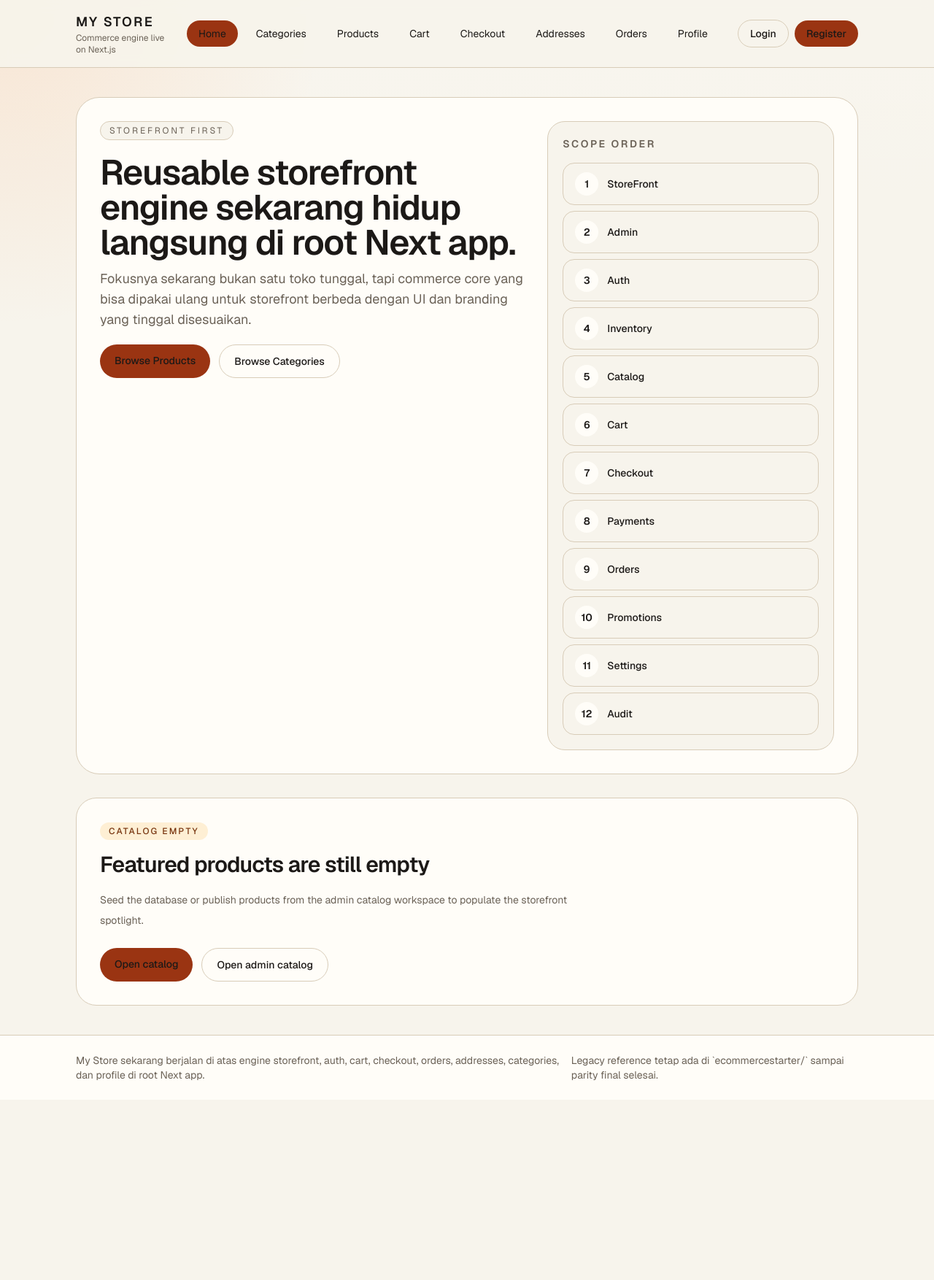
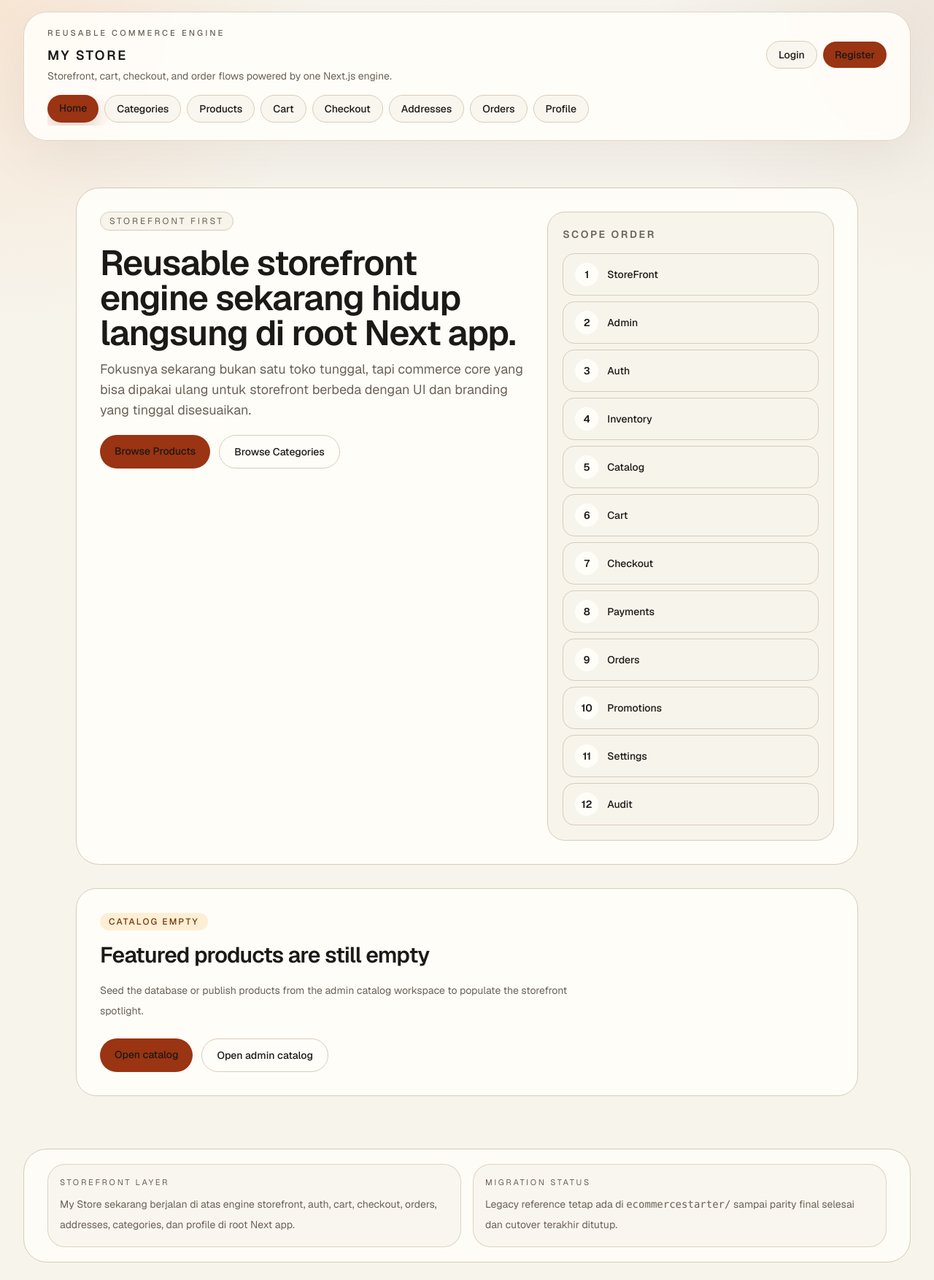
Before and after one commit to rayhanyovi/e-commerce-engine, a Next.js app: page / in a window 1280 px wide. Shown: the whole page at 73% size. Before the commit the page ends 1507 px from the top, so only its background shows below. Built offline with nearby package versions, Linux system fonts and the light colour scheme; no server answers; the database is empty.

Commit message:
ui: Align storefront and admin shells

```diff
--- a/app/globals.css
+++ b/app/globals.css
@@ -145,6 +145,7 @@ body {
   background: var(--background);
   background-image:
     radial-gradient(circle at top left, rgb(249 115 22 / 0.12), transparent 28rem),
+    radial-gradient(circle at top right, rgb(124 45 18 / 0.08), transparent 24rem),
     linear-gradient(180deg, rgb(255 255 255 / 0.14), transparent 20rem);
   color: var(--foreground);
   font-family: var(--font-geist-sans), sans-serif;
--- a/src/components/layout/admin-shell.tsx
+++ b/src/components/layout/admin-shell.tsx
@@ -4,7 +4,7 @@ import Link from "next/link";
 import { usePathname } from "next/navigation";
 
 import { LogoutButton } from "@/components/auth/logout-button";
-import { adminNav } from "@/config/navigation";
+import { adminNav, isNavigationItemActive } from "@/config/navigation";
 
 export function AdminShell({
   children,
@@ -22,30 +22,34 @@ export function AdminShell({
   const pathname = usePathname();
 
   return (
-    <div className="min-h-screen bg-background">
-      <div className="mx-auto grid min-h-screen max-w-7xl lg:grid-cols-[280px_1fr]">
-        <aside className="border-r border-border bg-surface px-6 py-8">
-          <div className="mb-8">
-            <Link href="/admin" className="text-lg font-semibold tracking-[0.12em] uppercase">
+    <div className="min-h-screen px-4 py-4 sm:px-6 lg:px-8">
+      <div className="mx-auto grid max-w-7xl gap-4 lg:min-h-[calc(100vh-2rem)] lg:grid-cols-[300px_1fr]">
+        <aside className="rounded-[2rem] border border-border bg-surface/95 px-5 py-6 shadow-[0_24px_80px_rgb(28_25_23_/_0.06)] lg:px-6">
+          <div className="mb-6">
+            <p className="text-[0.7rem] uppercase tracking-[0.28em] text-muted">
+              Admin Control Layer
+            </p>
+            <Link href="/admin" className="mt-2 inline-block text-lg font-semibold tracking-[0.12em] uppercase">
               {storeName} Admin
             </Link>
-            <p className="mt-2 text-sm text-muted">
-              Session admin sekarang di-resolve dari server helper dan dipakai langsung di shell.
+            <p className="mt-2 text-sm leading-7 text-muted">
+              Session admin di-resolve dari server helper dan dipakai langsung untuk guard,
+              dashboard, dan operational modules.
             </p>
           </div>
 
-          <nav className="space-y-2">
+          <nav className="flex gap-2 overflow-x-auto pb-1 lg:flex-col">
             {adminNav.map((item) => {
-              const active = pathname === item.href;
+              const active = isNavigationItemActive(pathname, item);
 
               return (
                 <Link
                   key={item.href}
                   href={item.href}
-                  className={`block rounded-2xl px-4 py-3 text-sm transition ${
+                  className={`shrink-0 rounded-2xl px-4 py-3 text-sm font-medium transition ${
                     active
-                      ? "bg-accent text-white"
-                      : "border border-transparent text-muted hover:border-border hover:text-foreground"
+                      ? "bg-accent text-white shadow-[0_10px_24px_rgb(154_52_18_/_0.22)]"
+                      : "border border-border bg-background/80 text-muted hover:text-foreground"
                   }`}
                 >
                   {item.label}
@@ -54,41 +58,46 @@ export function AdminShell({
             })}
           </nav>
 
-          <div className="mt-8 rounded-3xl border border-border bg-background p-4 text-sm text-muted">
-            Scope order aktif: Storefront, Admin, Auth, Inventory, Catalog, Cart, Checkout, Payments,
-            Orders, Promotions, Settings, Audit.
+          <div className="mt-6 rounded-[1.5rem] border border-border/80 bg-background/75 p-4 text-sm text-muted">
+            Scope order aktif: Storefront, Admin, Auth, Inventory, Catalog, Cart, Checkout,
+            Payments, Orders, Promotions, Settings, Audit.
           </div>
         </aside>
 
-        <div className="flex min-h-screen flex-col">
-          <header className="border-b border-border bg-background/90 px-6 py-4 backdrop-blur lg:px-10">
-            <div className="flex items-center justify-between gap-4">
+        <div className="flex min-h-full flex-col gap-4">
+          <header className="rounded-[2rem] border border-border bg-surface/95 px-5 py-5 shadow-[0_24px_80px_rgb(28_25_23_/_0.06)] lg:px-8">
+            <div className="flex flex-wrap items-center justify-between gap-4">
               <div>
-                <h1 className="text-lg font-semibold">Admin Workspace</h1>
-                <p className="text-sm text-muted">
+                <p className="text-[0.7rem] uppercase tracking-[0.28em] text-muted">
+                  Operations Workspace
+                </p>
+                <h1 className="mt-2 text-xl font-semibold">Admin Workspace</h1>
+                <p className="mt-2 text-sm leading-7 text-muted">
                   Workspace {storeName} sekarang membaca data langsung dari server modules di root
                   Next app.
                 </p>
               </div>
-              <div className="flex items-center gap-2">
-                <div className="hidden rounded-full border border-border px-4 py-2 text-sm text-muted md:block">
+              <div className="flex flex-wrap items-center gap-2">
+                <div className="rounded-full border border-border bg-background/80 px-4 py-2 text-sm text-muted">
                   {currentUser.name} · {currentUser.email}
                 </div>
                 <Link
                   href="/"
-                  className="rounded-full border border-border px-4 py-2 text-sm text-muted transition hover:text-foreground"
+                  className="rounded-full border border-border bg-background/80 px-4 py-2 text-sm text-muted transition hover:text-foreground"
                 >
                   Back to Store
                 </Link>
                 <LogoutButton
                   redirectTo="/login"
-                  className="rounded-full border border-border px-4 py-2 text-sm text-muted transition hover:text-foreground disabled:cursor-not-allowed disabled:text-muted/60"
+                  className="rounded-full border border-border bg-background/80 px-4 py-2 text-sm text-muted transition hover:text-foreground disabled:cursor-not-allowed disabled:text-muted/60"
                 />
               </div>
             </div>
           </header>
 
-          <main className="flex-1 px-6 py-8 lg:px-10">{children}</main>
+          <main className="flex-1 rounded-[2rem] border border-border bg-surface/90 px-5 py-6 shadow-[0_24px_80px_rgb(28_25_23_/_0.04)] lg:px-8">
+            {children}
+          </main>
         </div>
       </div>
     </div>
--- a/src/components/layout/storefront-layout.tsx
+++ b/src/components/layout/storefront-layout.tsx
@@ -4,7 +4,7 @@ import Link from "next/link";
 import { usePathname } from "next/navigation";
 
 import { LogoutButton } from "@/components/auth/logout-button";
-import { storefrontNav } from "@/config/navigation";
+import { isNavigationItemActive, storefrontNav } from "@/config/navigation";
 
 export function StorefrontLayout({
   children,
@@ -22,69 +22,50 @@ export function StorefrontLayout({
 
   return (
     <div className="min-h-screen">
-      <header className="sticky top-0 z-50 border-b border-border bg-background/90 backdrop-blur">
-        <div className="mx-auto flex max-w-6xl items-center justify-between gap-6 px-6 py-4 lg:px-10">
+      <header className="sticky top-0 z-50 px-4 pt-4 sm:px-6 lg:px-8">
+        <div className="mx-auto max-w-7xl rounded-[2rem] border border-border/80 bg-surface/95 shadow-[0_24px_80px_rgb(28_25_23_/_0.06)] backdrop-blur">
+          <div className="flex flex-col gap-4 px-5 py-5 lg:px-8">
+            <div className="flex flex-wrap items-center justify-between gap-4">
               <div>
-            <Link href="/" className="text-lg font-semibold tracking-[0.12em] uppercase">
+                <p className="text-[0.7rem] font-medium uppercase tracking-[0.28em] text-muted">
+                  Reusable Commerce Engine
+                </p>
+                <Link
+                  href="/"
+                  className="mt-2 inline-block text-lg font-semibold tracking-[0.14em] uppercase"
+                >
                   {storeName}
                 </Link>
-            <p className="text-xs text-muted">Commerce engine live on Next.js</p>
+                <p className="mt-1 text-sm text-muted">
+                  Storefront, cart, checkout, and order flows powered by one Next.js engine.
+                </p>
               </div>
 
-          <nav className="hidden items-center gap-2 md:flex">
-            {storefrontNav.map((item) => {
-              const active = pathname === item.href;
-
-              return (
-                <Link
-                  key={item.href}
-                  href={item.href}
-                  className={`rounded-full px-4 py-2 text-sm transition ${
-                    active
-                      ? "bg-accent text-white"
-                      : "border border-transparent text-muted hover:border-border hover:text-foreground"
-                  }`}
-                >
-                  {item.label}
-                </Link>
-              );
-            })}
-          </nav>
-
-          <div className="flex items-center gap-2">
+              <div className="flex flex-wrap items-center gap-2">
                 {currentUser ? (
                   <>
                     <Link
                       href="/profile"
-                  className="rounded-full border border-border px-4 py-2 text-sm font-medium text-muted transition hover:text-foreground"
+                      className="rounded-full border border-border bg-background/80 px-4 py-2 text-sm font-medium text-muted transition hover:text-foreground"
                     >
                       {currentUser.name}
                     </Link>
-                {currentUser.role === "ADMIN" ? (
                     <Link
-                    href="/admin"
+                      href={currentUser.role === "ADMIN" ? "/admin" : "/orders"}
                       className="rounded-full bg-accent px-4 py-2 text-sm font-medium text-white transition hover:bg-accent-strong"
                     >
-                    Admin
+                      {currentUser.role === "ADMIN" ? "Admin" : "Orders"}
                     </Link>
-                ) : (
-                  <Link
-                    href="/orders"
-                    className="rounded-full bg-accent px-4 py-2 text-sm font-medium text-white transition hover:bg-accent-strong"
-                  >
-                    Orders
-                  </Link>
-                )}
                     <LogoutButton
                       redirectTo="/"
-                  className="rounded-full border border-border px-4 py-2 text-sm font-medium text-muted transition hover:text-foreground disabled:cursor-not-allowed disabled:text-muted/60"
+                      className="rounded-full border border-border bg-background/80 px-4 py-2 text-sm font-medium text-muted transition hover:text-foreground disabled:cursor-not-allowed disabled:text-muted/60"
                     />
                   </>
                 ) : (
                   <>
                     <Link
                       href="/login"
-                  className="rounded-full border border-border px-4 py-2 text-sm font-medium text-muted transition hover:text-foreground"
+                      className="rounded-full border border-border bg-background/80 px-4 py-2 text-sm font-medium text-muted transition hover:text-foreground"
                     >
                       Login
                     </Link>
@@ -98,14 +79,54 @@ export function StorefrontLayout({
                 )}
               </div>
             </div>
+
+            <nav className="flex gap-2 overflow-x-auto pb-1">
+              {storefrontNav.map((item) => {
+                const active = isNavigationItemActive(pathname, item);
+
+                return (
+                  <Link
+                    key={item.href}
+                    href={item.href}
+                    className={`shrink-0 rounded-full px-4 py-2 text-sm font-medium transition ${
+                      active
+                        ? "bg-accent text-white shadow-[0_10px_24px_rgb(154_52_18_/_0.22)]"
+                        : "border border-border bg-background/80 text-muted hover:text-foreground"
+                    }`}
+                  >
+                    {item.label}
+                  </Link>
+                );
+              })}
+            </nav>
+          </div>
+        </div>
       </header>
 
-      {children}
+      <div className="px-4 pb-8 pt-6 sm:px-6 lg:px-8">
+        <div className="mx-auto max-w-7xl">{children}</div>
+      </div>
 
-      <footer className="border-t border-border bg-surface">
-        <div className="mx-auto flex max-w-6xl flex-col gap-3 px-6 py-6 text-sm text-muted lg:flex-row lg:items-center lg:justify-between lg:px-10">
-          <p>{storeName} sekarang berjalan di atas engine storefront, auth, cart, checkout, orders, addresses, categories, dan profile di root Next app.</p>
-          <p>Legacy reference tetap ada di `ecommercestarter/` sampai parity final selesai.</p>
+      <footer className="px-4 pb-6 sm:px-6 lg:px-8">
+        <div className="mx-auto grid max-w-7xl gap-4 rounded-[2rem] border border-border bg-surface/90 px-5 py-5 text-sm text-muted sm:grid-cols-2 lg:px-8">
+          <div className="rounded-[1.5rem] border border-border/80 bg-background/75 px-4 py-4">
+            <p className="text-[0.7rem] uppercase tracking-[0.24em] text-muted">
+              Storefront Layer
+            </p>
+            <p className="mt-2 leading-7">
+              {storeName} sekarang berjalan di atas engine storefront, auth, cart, checkout,
+              orders, addresses, categories, dan profile di root Next app.
+            </p>
+          </div>
+          <div className="rounded-[1.5rem] border border-border/80 bg-background/75 px-4 py-4">
+            <p className="text-[0.7rem] uppercase tracking-[0.24em] text-muted">
+              Migration Status
+            </p>
+            <p className="mt-2 leading-7">
+              Legacy reference tetap ada di <code>ecommercestarter/</code> sampai parity final
+              selesai dan cutover terakhir ditutup.
+            </p>
+          </div>
         </div>
       </footer>
     </div>
--- a/src/config/navigation.ts
+++ b/src/config/navigation.ts
@@ -1,4 +1,10 @@
-export const storefrontNav = [
+export interface NavigationItem {
+  href: string;
+  label: string;
+  matchPrefixes?: string[];
+}
+
+export const storefrontNav: NavigationItem[] = [
   { href: "/", label: "Home" },
   { href: "/categories", label: "Categories" },
   { href: "/products", label: "Products" },
@@ -9,9 +15,13 @@ export const storefrontNav = [
   { href: "/profile", label: "Profile" },
 ];
 
-export const adminNav = [
+export const adminNav: NavigationItem[] = [
   { href: "/admin", label: "Dashboard" },
-  { href: "/admin/catalog", label: "Catalog" },
+  {
+    href: "/admin/catalog",
+    label: "Catalog",
+    matchPrefixes: ["/admin/catalog", "/admin/products"],
+  },
   { href: "/admin/categories", label: "Categories" },
   { href: "/admin/inventory", label: "Inventory" },
   { href: "/admin/orders", label: "Orders" },
@@ -21,3 +31,20 @@ export const adminNav = [
   { href: "/admin/settings", label: "Settings" },
   { href: "/admin/audit", label: "Audit" },
 ];
+
+export function isNavigationItemActive(
+  pathname: string,
+  item: NavigationItem,
+) {
+  if (pathname === item.href) {
+    return true;
+  }
+
+  if (item.href !== "/" && pathname.startsWith(`${item.href}/`)) {
+    return true;
+  }
+
+  return (item.matchPrefixes ?? []).some(
+    (prefix) => pathname === prefix || pathname.startsWith(`${prefix}/`),
+  );
+}
```
Also changed, not shown: 4 other files (tests, documents, lock files or other folders). Lines whose indentation alone changed are shown as unchanged.
